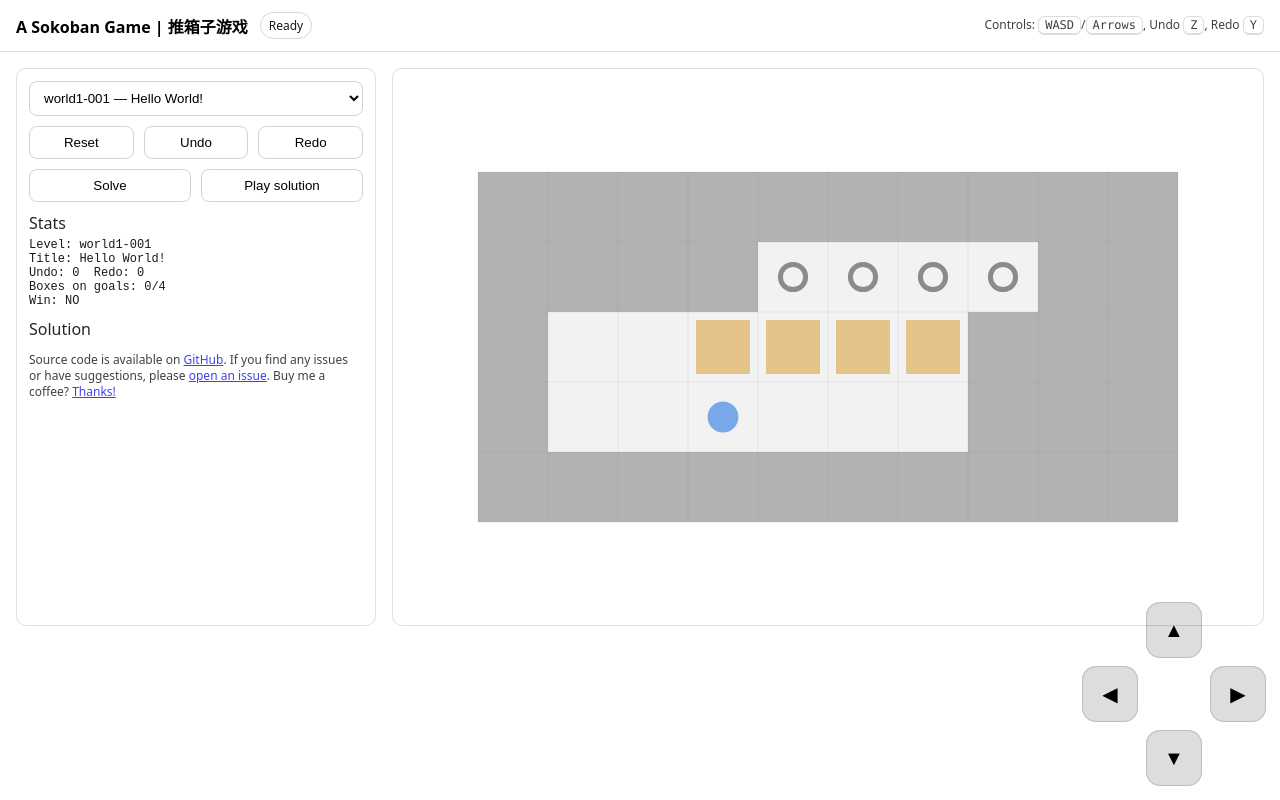
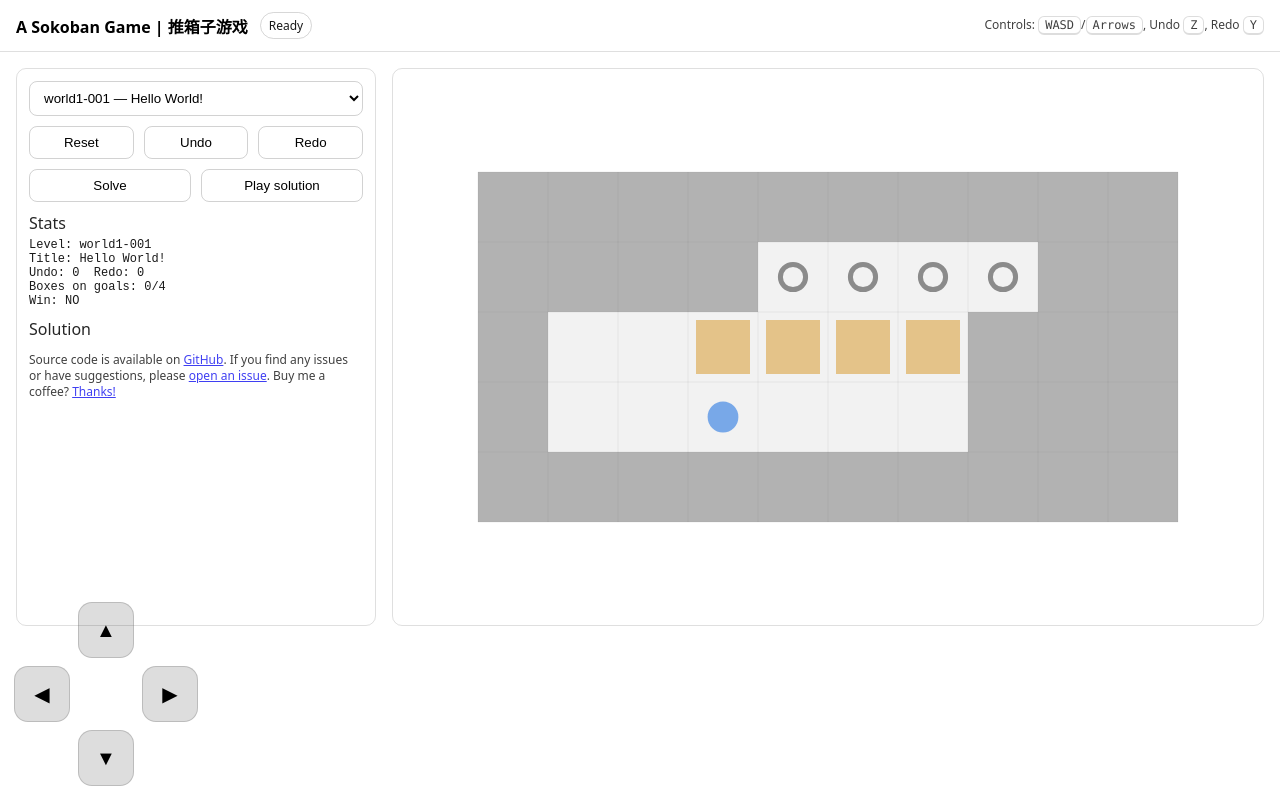
Before and after one commit to DoctorLai/sokoban-web, a website built with Vite: page index.html in a window 1280 px wide. Built offline with nearby package versions, Linux system fonts and the light colour scheme.

Commit message:
Make dpad left

```diff
--- a/src/styles/main.css
+++ b/src/styles/main.css
@@ -164,7 +164,7 @@ pre {
 
 #dpad {
   position: fixed;
-  right: 14px;
+  left: 14px;
   bottom: 14px;
   z-index: 9999;
 
```
